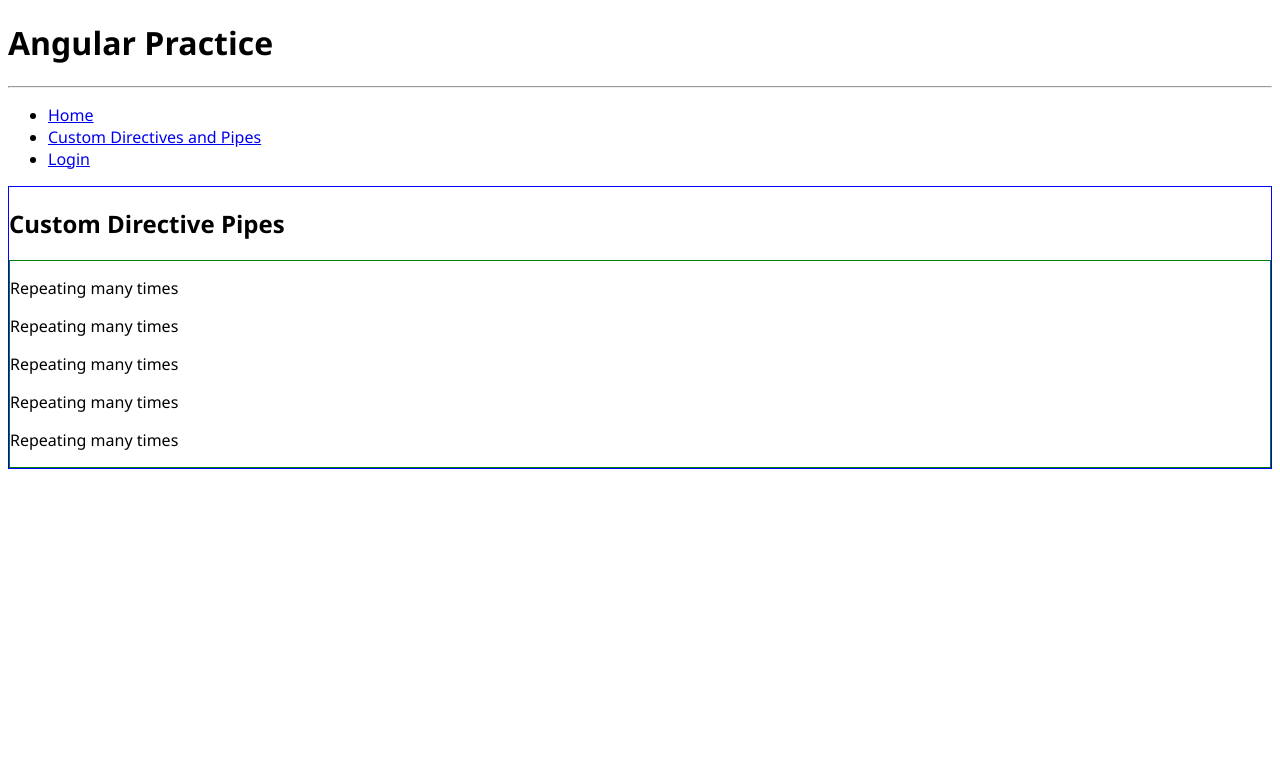
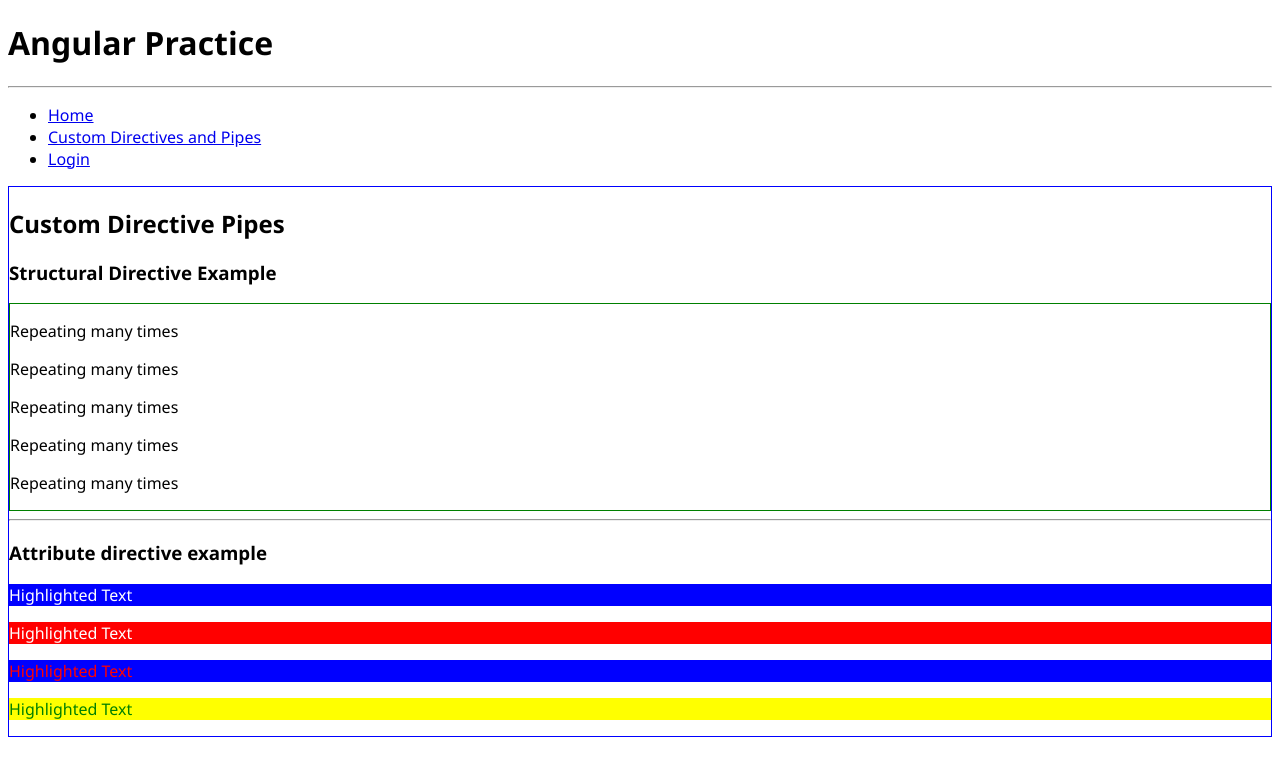
Before and after one commit to arslanahmad656/Angular-Practice, an Angular app in the folder my-app/: page /customdirectives in a window 1280 px wide. Shown: the top 776 px of the page. Built offline with nearby package versions, Linux system fonts and the light colour scheme.

Commit message:
Added attribute directive

```diff
--- a/my-app/src/app/app.module.ts
+++ b/my-app/src/app/app.module.ts
@@ -24,6 +24,7 @@
 import { ErrorInterceptorService } from './interceptors/error-interceptor.service';
 import { ShowTwiceDirective } from './custom-directives/show-twice.directive';
 import { CustomDirectivePipeComponent } from './custom-directive-pipe/custom-directive-pipe.component';
+import { TextHighlighterDirective } from './custom-directives/text-highlighter.directive';
 
 @NgModule({
   declarations: [
@@ -42,7 +43,8 @@
     LogoutComponent,
     SampledataComponent,
     ShowTwiceDirective,
-    CustomDirectivePipeComponent
+    CustomDirectivePipeComponent,
+    TextHighlighterDirective
   ],
   imports: [
     BrowserModule,
--- a/my-app/src/app/custom-directive-pipe/custom-directive-pipe.component.html
+++ b/my-app/src/app/custom-directive-pipe/custom-directive-pipe.component.html
@@ -1,13 +1,15 @@
 <h2>Custom Directive Pipes</h2>
 
+<h3>Structural Directive Example</h3>
 <div style="border: 1px solid green">
     <p *appShowTwice="5;repeat:true">
         Repeating many times
     </p>
 </div>
 
-<!-- <div style="border: 1px solid brown">
-    <ng-template [appShowTwice]="">
-        <p>With False</p>
-    </ng-template>
-</div> -->
+<hr>
+<h3>Attribute directive example</h3>
+<p appTextHighlighter>Highlighted Text</p>
+<p appTextHighlighter backgroundColor="red">Highlighted Text</p>
+<p appTextHighlighter textColor="red">Highlighted Text</p>
+<p appTextHighlighter textColor="green" backgroundColor="yellow">Highlighted Text</p>
--- /dev/null
+++ b/my-app/src/app/custom-directives/text-highlighter.directive.ts
@@ -0,0 +1,20 @@
+import { Directive, ElementRef, Input, OnInit } from '@angular/core';
+
+@Directive({
+  selector: '[appTextHighlighter]'
+})
+export class TextHighlighterDirective implements OnInit {
+  @Input() backgroundColor: string = "blue";
+  @Input() textColor: string = 'white';
+  constructor(
+    private readonly elementRef: ElementRef
+  ) {
+    // empty
+  }
+
+  ngOnInit() {
+    this.elementRef.nativeElement.style.backgroundColor = this.backgroundColor;
+    this.elementRef.nativeElement.style.color = this.textColor;
+  }
+
+}
```
Also changed, not shown: 1 other file (tests, documents, lock files or other folders).
